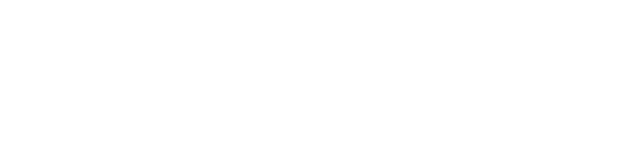
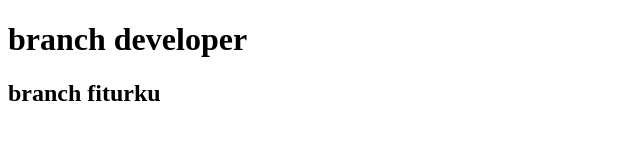
Before and after one commit to VitoChandraGunawan/UI-UX_Praktikum1, a plain HTML site: page index.html in a window 1280 px wide. Shown: the whole page, without its empty margins (0-640 px from the left). Drawn offline with Linux system fonts and the light colour scheme.

Commit message:
h2 fiturku

```diff
--- a/index.html
+++ b/index.html
@@ -7,6 +7,7 @@
     <title>Document</title>
 </head>
 <body>
-
+    <h1> branch developer </h1>
+    <h2> branch fiturku </h2>
 </body>
 </html>
```
